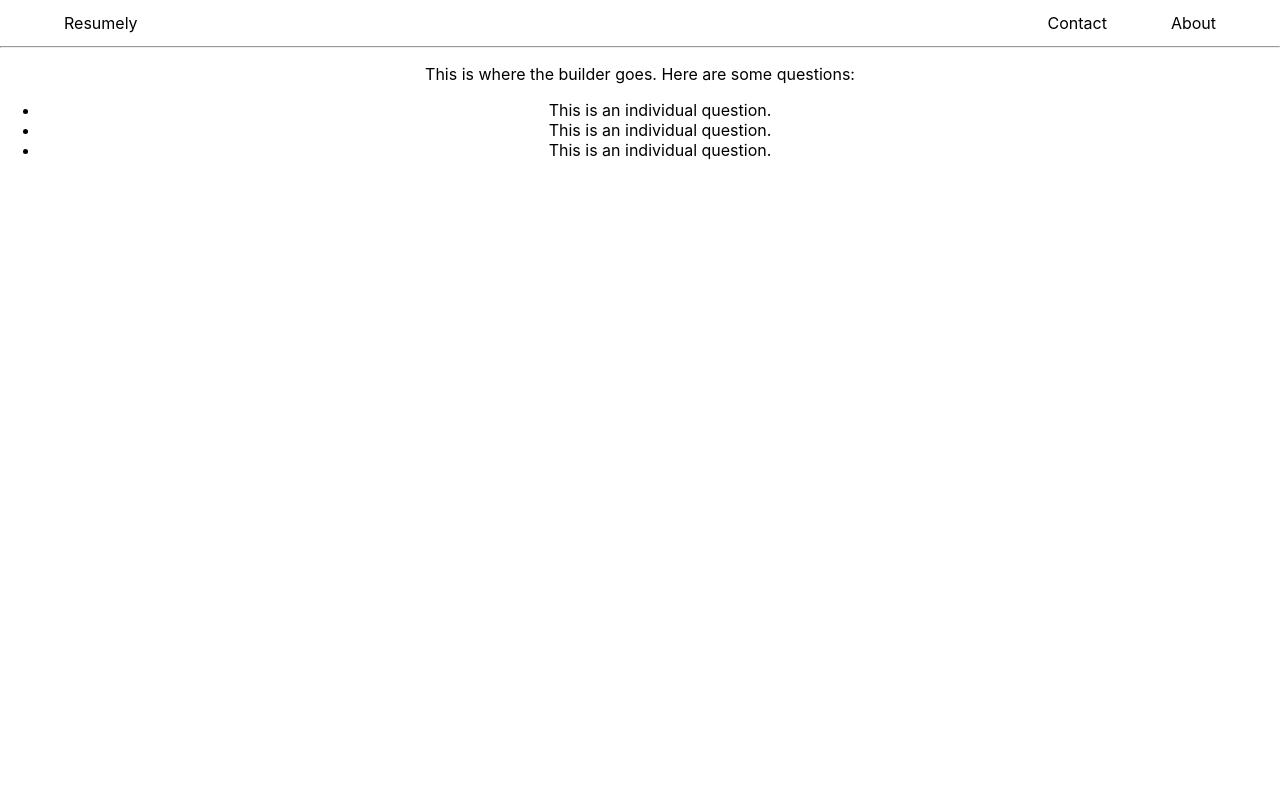
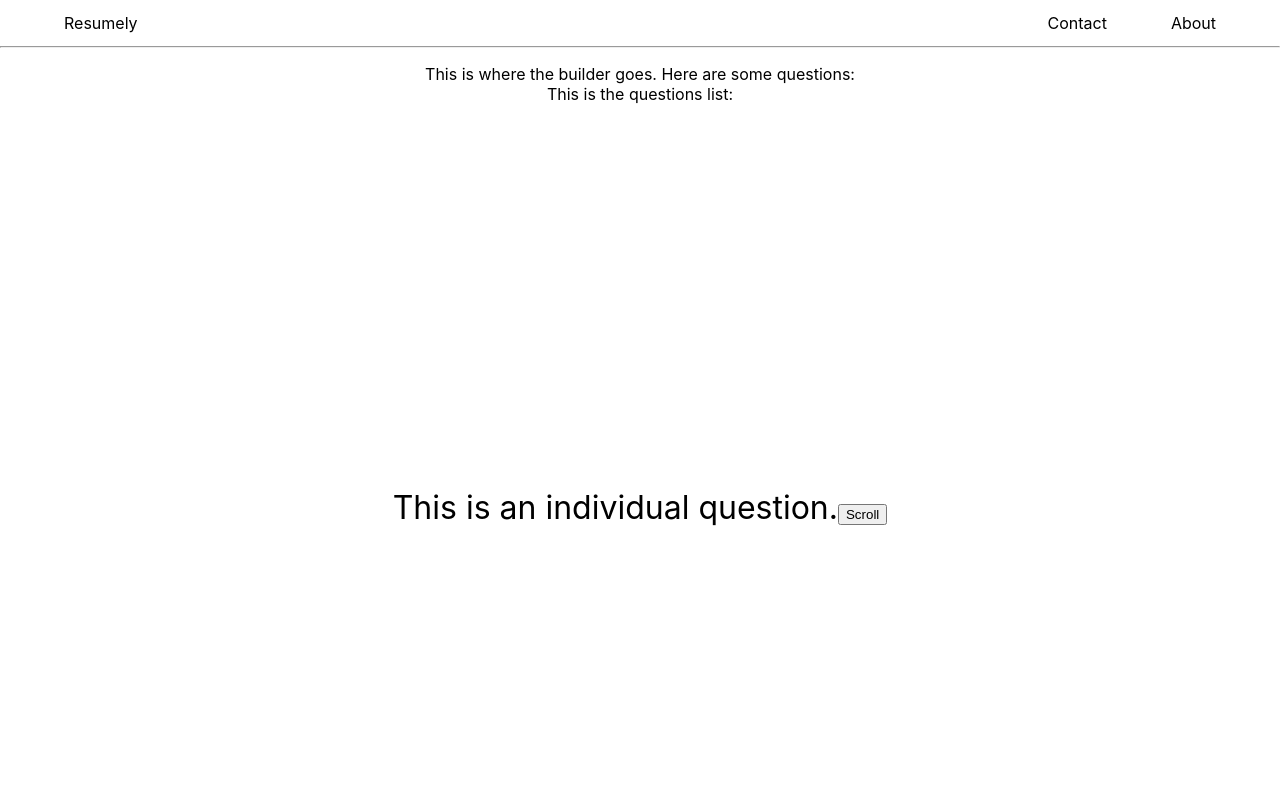
Before and after one commit to dillonvh/resumely, a React (Create React App) app in the folder client/: page / in a window 1280 px wide. Shown: the top 800 px of the page. Built offline with nearby package versions, Linux system fonts and the light colour scheme.

Commit message:
Add questions-container component to builder and scroll through questions on click of button

```diff
--- a/client/src/components/builder/builder.js
+++ b/client/src/components/builder/builder.js
@@ -1,24 +1,23 @@
 import React, { Component } from 'react';
-import Question from './question.js';
+import QuestionsContainer from './questions-container.js';
+
 
 class Builder extends Component {
+  constructor() {
+    super();
+    this.endQuestionaire = this.endQuestionaire.bind(this);
+  }
+
+  endQuestionaire() {
+
+  }
+
   render() {
     return (
-      <div id="Builder" style={{ 'padding-top': '5%'}}>
+      <div id="Builder" style={{ 'paddingTop': '5%'}}>
         This is where the builder goes.
         Here are some questions:
-        <ul>
-            <li>
-                <Question />
-            </li>
-            <li>
-                <Question />
-            </li>
-
-            <li>
-                <Question />
-            </li>
-        </ul>
+        <QuestionsContainer endQuestionaire={this.endQuestionaire}/>
       </div>
     );
   }
--- a/client/src/components/builder/question.js
+++ b/client/src/components/builder/question.js
@@ -1,10 +1,16 @@
 import React, { Component } from 'react';
+
+const questionStyle = {
+  fontSize: '2em',
+  padding: '30%',
+};
 
 class Question extends Component {
   render() {
     return (
-      <div className="Question">
+      <div className="Question" style={questionStyle}>
         This is an individual question.
+        <button onClick={() => this.props.scroll(this.props.index)}>Scroll</button>
       </div>
     );
   }
--- /dev/null
+++ b/client/src/components/builder/questions-container.js
@@ -0,0 +1,49 @@
+import React, { Component } from 'react';
+import Question from './question.js';
+
+class QuestionsContainer extends Component {
+  constructor() {
+    super();
+    this.elementsList = [];
+    this.scroll = this.scroll.bind(this);
+
+    this.state = {
+      questions: this.getQuestions(),
+    };
+  }
+
+  // TODO: fill in with questions from template stored elsewhere
+  getQuestions() {
+    let questions = [];
+    for (let i=0; i<3; i++) {
+      questions.push(<Question scroll={this.scroll} index={i}/>);
+    }
+    return questions;
+  }
+
+  scroll(index) {
+    if (index < this.elementsList.length-1) {
+      this.elementsList[index+1].scrollIntoView({ behavior: 'smooth' });
+    } else {
+      this.props.endQuestionaire();
+    }
+  }
+
+  render() {
+    return (
+      <div className="QuestionsContainer">
+        This is the questions list:
+        {this.state.questions.map(question => {
+            return (
+              <div>
+                <div ref={el => { this.elementsList.push(el); }}>{question}</div>
+              </div>
+            );
+          })
+        }
+      </div>
+    );
+  }
+}
+
+export default QuestionsContainer;
```
